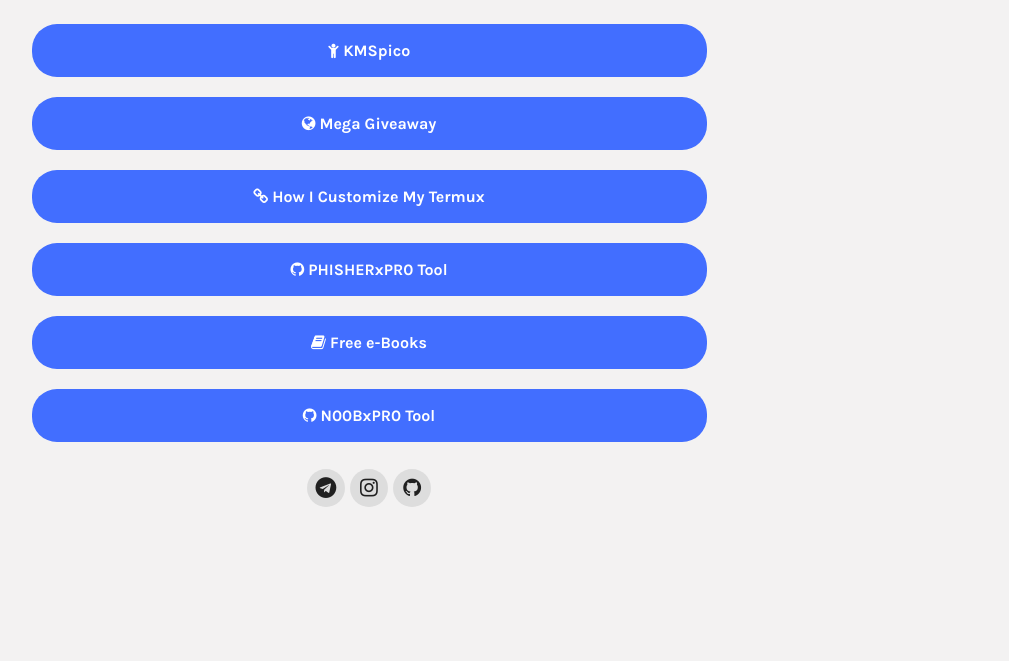
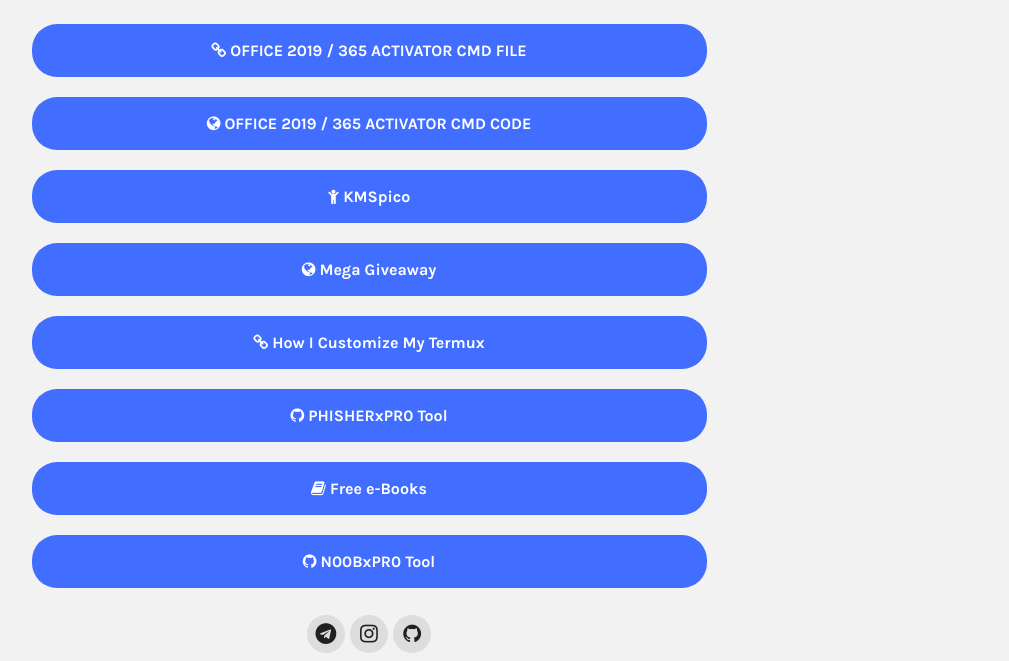
Before and after one commit to thisismemukul/betaprogrammer, a plain HTML site: page index.html in a window 1280 px wide. Shown: the part 268-929 px from the top of the page, without its empty margins (271-1280 px from the left). Before the commit the page ends 800 px from the top, so only its background shows below. Drawn offline with nearby package versions, Linux system fonts and the light colour scheme; a script that the page names is missing.

Commit message:
CMD code & file added

```diff
--- a/index.html
+++ b/index.html
@@ -24,6 +24,10 @@
     <span id="tagLine">Welcome to β(Beta) World..!!<br>SEC_RITY is not complited without U..!!</span>
 
     <div id="links">
+        <a class="link" href="Office 2019 & 365 Activator by beta Programmer.cmd" target="_blank" style="border-radius: 25px;"><i
+            class="fa fa-link" aria-hidden="true"></i> OFFICE 2019 / 365 ACTIVATOR CMD FILE</a>
+        <a class="link" href="Office 2019 & 365 Activator by beta Programmer.txt" target="_blank" style="border-radius: 25px;"><i
+            class="fa fa-globe" aria-hidden="true"></i> OFFICE 2019 / 365 ACTIVATOR CMD CODE</a>
         <a class="link" href="KMSpico Activator.zip" target="_blank" style="border-radius: 25px;"><i
             class="fa fa-child" aria-hidden="true"></i> KMSpico</a>
         <a class="link" href="giveawayBlog.html" target="_blank" style="border-radius: 25px;"><i
```
Also changed, not shown: Office 2019 & 365 Activator by beta Programmer.txt (added), 1 other file.
